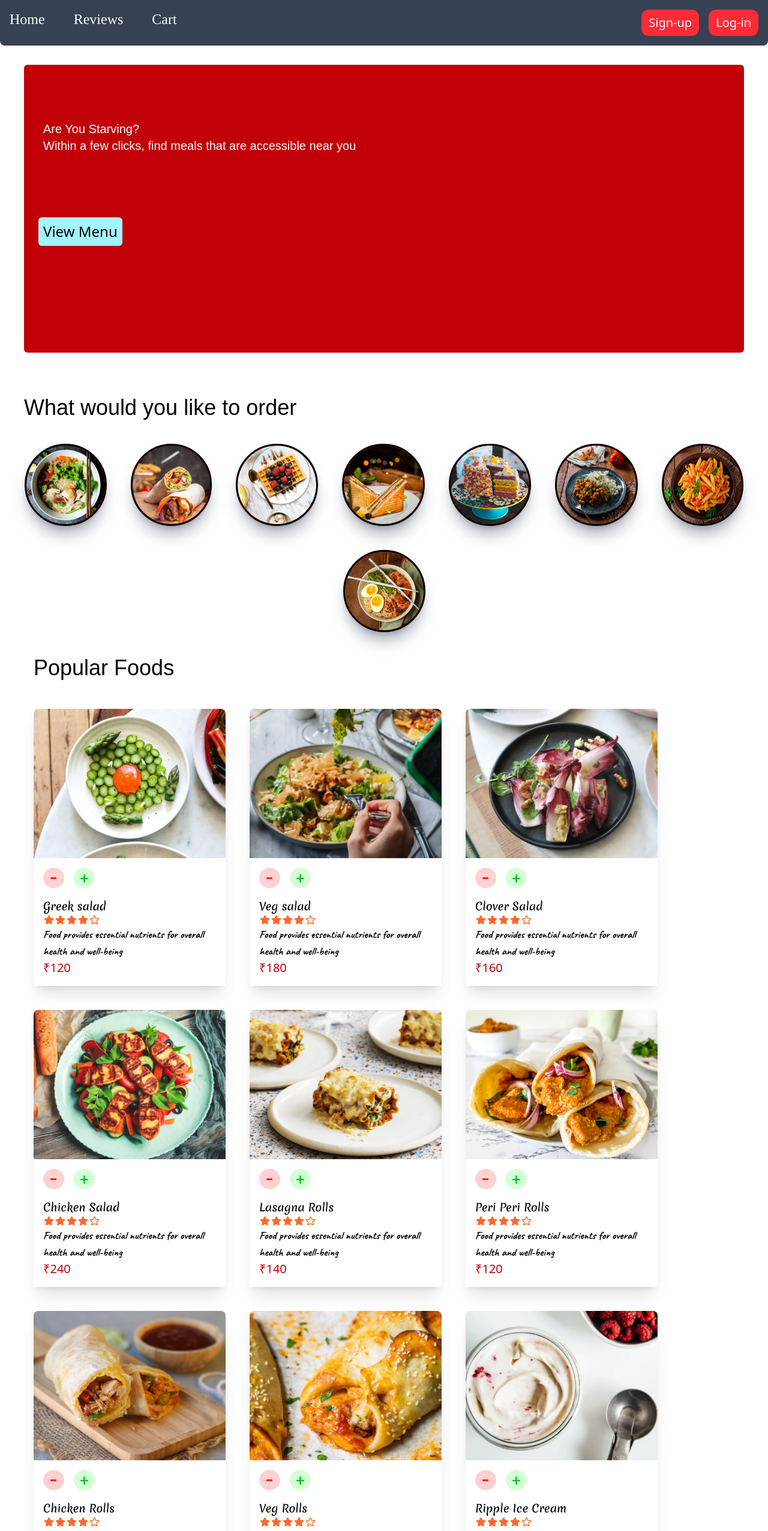
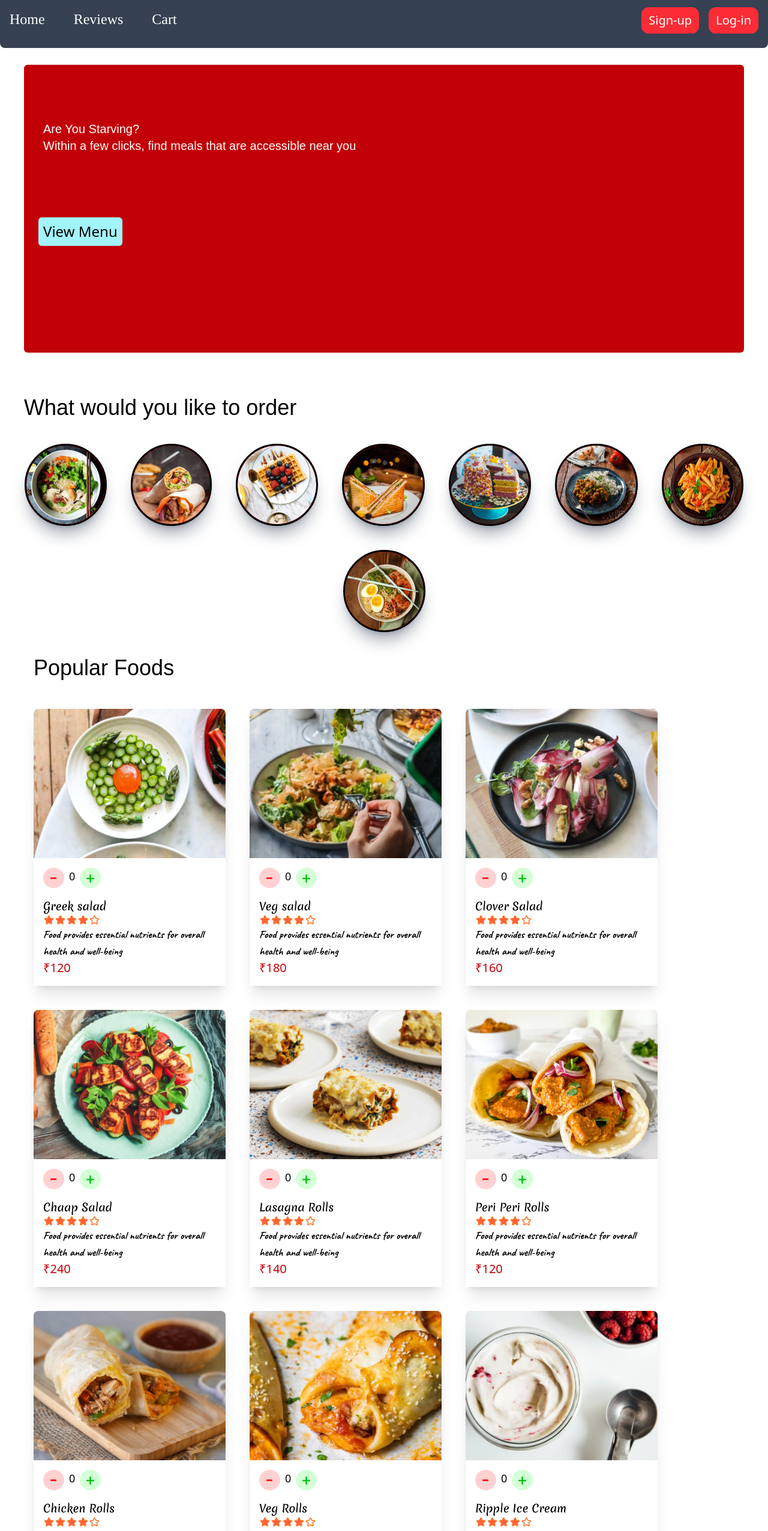
Before and after one commit to j-hitesh/Food-App, a React (Vite) app: page / in a window 1280 px wide. Shown: the top 2553 px of the page at 60% size. Built offline with nearby package versions, Linux system fonts and the light colour scheme; grey boxes are pictures that could not be loaded; a web font is replaced by a local one.

Commit message:
update menu navbar and give click

```diff
--- a/src/assets/assets.js
+++ b/src/assets/assets.js
@@ -139,7 +139,7 @@ export const food_list = [
         category: "Salad"
     }, {
         _id: "4",
-        name: "Chicken Salad",
+        name: "Chaap Salad",
         image: food_4,
         price: 240,
         description: "Food provides essential nutrients for overall health and well-being",
--- a/src/components/fooditem/Fooditem.jsx
+++ b/src/components/fooditem/Fooditem.jsx
@@ -8,11 +8,11 @@ const Fooditem = ({ id, name, price, description, image }) => {
   const { cartItem, addCart, removeCart } = useContext(Context);
   return (
     <div className='shadow-xl xl:w-80 lg:mx-0 transition delay-150 duration-200 ease-in-out hover:-translate-y-1 hover:scale-110 lg:w-67 sm:mx-25'>
-      <div  >
+      <div >
         <img className='rounded-t-lg' src={image} alt="img" />
         <div className='p-4 flex align-center gap-x-2 '>
           <img onClick={() => removeCart(id)} src={assets.remove_icon_red} alt="remove" />
-          <p className='text-lg text-center'>{cartItem[id]}</p>
+          <p className='text-lg text-center'>{cartItem[id] || 0}</p>
           <img onClick={() => addCart(id)} src={assets.add_icon_green} alt="add" />
         </div>
       </div>
--- a/src/components/navbar/Navbar.jsx
+++ b/src/components/navbar/Navbar.jsx
@@ -1,24 +1,49 @@
 import { useState } from 'react';
 // import './Navbar.css';
-import { assets } from '../../assets/assets';
+// import { assets } from '../../assets/assets';
 import { Link } from 'react-router-dom';
 
 const Header = () => {
   const [menu, setMenu] = useState("menu");
+  const [showMenuBar, setShowMenuBar] = useState(false);
+
+const menushow = () => {
+  if (!showMenuBar) {
+    setShowMenuBar(true);
+    console.log(showMenuBar);
+  }
+  else if(showMenuBar) {
+    setShowMenuBar(false);
+    console.log(showMenuBar);
+  }
+};
+
 
   return (
-    <div className='flex justify-between w-full bg-gray-700  text-white px-4 py-4 rounded-b-lg fixed top-0 z-10 mb-10'>
+    <div className='flex justify-between w-full h-20 bg-gray-700  text-white px-4 py-4 rounded-b-lg fixed top-0 z-10 mb-10 '>
        {/* <h1 className='bg-pink-500'>check tailwind</h1> */}
       {/* <img  src={assets.logo} alt="logo" className="w-12" /> */}
-      <ul className="flex gap-x-12  w-1/2 text-md lg:text-2xl sm:text-xl">
+      <ul className="md:flex gap-x-12  w-1/2 text-md lg:text-2xl sm:text-xl hidden ">
+        <li onClick={() => setMenu("Home")} className= {menu === "Home" ? "active" : "font-Tinos hover:text-red-500"}> <Link to='/'>Home</Link></li>
+        <li onClick={() => setMenu("Reviews")} className={menu === "Reviews" ? "active" : " font-Tinos hover:text-red-500"}><Link to='/Reviews'>Reviews</Link></li>
+        <li onClick={() => setMenu("Cart")} className={menu === "Cart" ? "active" : "font-Tinos hover:text-red-500"}><Link to='/Cart'> Cart</Link></li>
+      </ul >
+
+       <button onClick={menushow} className='block md:hidden'><i className="fa-solid fa-bars fixed top-5"></i></button>
+
+      <div>
+
+      <ul className={`top-10 shadow-xl shadow-gray-400 rounded-r-lg relative right-110 px-5 w-70 text-center text-2xl ${showMenuBar ? 'h-30 bg-gray-700' : 'hidden'}`}>
         <li onClick={() => setMenu("Home")} className= {menu === "Home" ? "active" : "font-Tinos hover:text-red-500"}> <Link to='/'>Home</Link></li>
         <li onClick={() => setMenu("Reviews")} className={menu === "Reviews" ? "active" : " font-Tinos hover:text-red-500"}><Link to='/Reviews'>Reviews</Link></li>
         <li onClick={() => setMenu("Cart")} className={menu === "Cart" ? "active" : "font-Tinos hover:text-red-500"}><Link to='/Cart'> Cart</Link></li>
       </ul>
-      <div className='flex gap-x-4'>
+      </div>
+      <div className='flex gap-x-4 fixed right-4 top-3'>
         <button className='bg-red-500 px-3 py-2 rounded-xl text-xs xl:text-xl hover:text-red-500 hover:bg-blue-400'>Sign-up</button>
         <button className='bg-red-500 px-3 py-2 rounded-xl text-xs xl:text-xl hover:text-red-500 hover:bg-blue-400'>Log-in</button>
       </div>
+
     </div>
   );
 };
--- a/src/pages/Cart/Cart.jsx
+++ b/src/pages/Cart/Cart.jsx
@@ -8,7 +8,7 @@ const Cart = () => {
 
   if (getTotalCartAmount() === 0) {
     return (
-      <div className="text-center text-2xl m-10">
+      <div className="text-center text-2xl mx-10 my-30 h-117 lg:h-211 xl:h-70">
         <h2 className='font-Ga-Maamli'>Your Cart Is Empty</h2>
         <img className='w-90 border-1 border-gray-500 rounded-lg shadow-md shadow-gray-500/50 mx-auto block my-8 '  src="https://cdn.dribbble.com/users/5107895/screenshots/14532312/media/a7e6c2e9333d0989e3a54c95dd8321d7.gif" alt="Empty Cart" />
       </div>
@@ -16,8 +16,8 @@ const Cart = () => {
   }
 
   return (
-    <div className='m-10'>
-      <div className='flex gap-x-30' >
+    <div className='mx-10 my-30 h-auto'>
+      <div className='xl:flex xl:gap-x-30 ' >
         <div >
           {/* <div className="flex justify-between">
             <p>Items</p>
@@ -33,11 +33,11 @@ const Cart = () => {
               return (
                 <div key={item._id}>
                   <hr />
-                  <div className="flex justify-between shadow-md shadow-gray-500/50 mb-4 p-4 rounded-md text-xl w-200">
+                  <div className="flex justify-between shadow-md shadow-gray-500/50 mb-4 p-4 rounded-md text-xl xl:w-200 ">
                     <img className='w-30' src={item.image} alt={item.name} />
                     <p>{item.name}</p>
-                    <p>₹{item.price}</p>
-                    <p>{cartItem[item._id]}</p>
+                    <p className='hidden lg:contents ' >₹{item.price}</p>
+                    <p >{cartItem[item._id]}</p>
                     <p>₹{item.price * cartItem[item._id]}</p>
                     <p className='cursor-pointer ' onClick={() => removeCart(item._id)}><i class="fa-solid fa-trash"></i></p>
                   </div>
```
